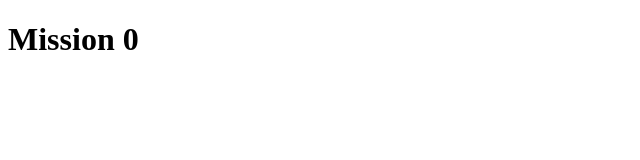
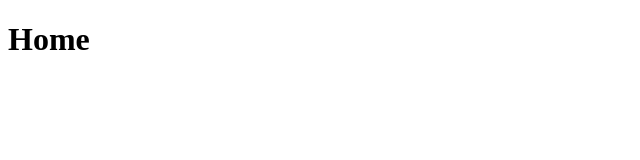
Before and after one commit to Dan1elWes/Mission_0_MA_NZ, a React (Vite) app: page / in a window 1280 px wide. Shown: the top 160 px of the page, without its empty margins (0-640 px from the left). Built offline with nearby package versions, Linux system fonts and the light colour scheme.

Commit message:
added respective imports for each page/component/app.jsx

```diff
--- a/src/App.jsx
+++ b/src/App.jsx
@@ -1,11 +1,10 @@
 import "./App.css";
+import Home from "./pages/Home/Home";
 
 function App() {
   return (
     <>
-      <div>
-        <h1>Mission 0</h1>
-      </div>
+      <Home />
     </>
   );
 }
--- a/src/pages/Home/Home.jsx
+++ b/src/pages/Home/Home.jsx
@@ -1,5 +1,6 @@
 import React from 'react'
 import styles from './Home.module.css'
+import Navbar from './components/Navbar'
 
 export default function Home() {
   return (
```
